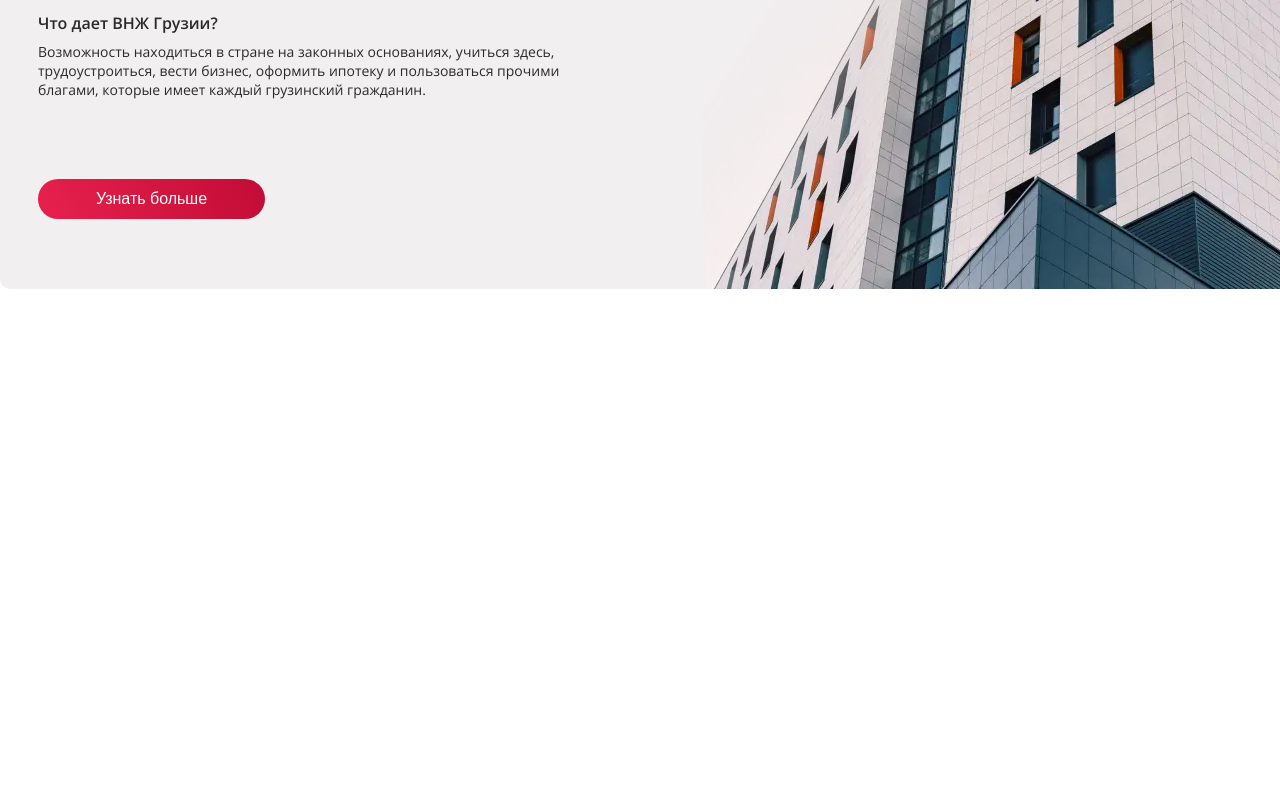
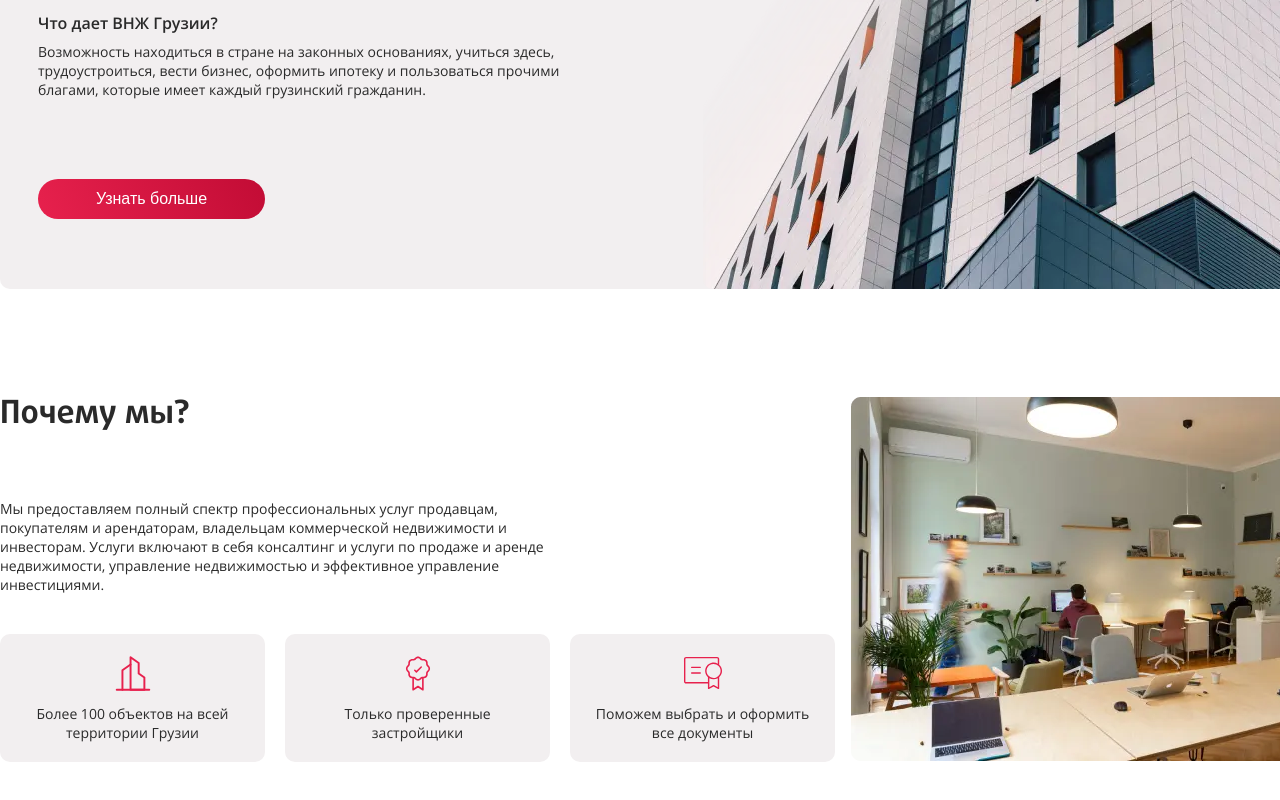
Before and after one commit to AstasiaG/thefirstrealty, a website: page src/index.html in a window 1280 px wide. Shown: the part 3034-3834 px from the top of the page. Before the commit the page ends 3431 px from the top, so only its background shows below. Drawn offline with nearby package versions, Linux system fonts and the light colour scheme; files that its build step writes are made by us from their sources; files whose address does not match are found by name; a web font is replaced by a local one.

Commit message:
feat: add section about

```diff
--- a/src/index.html
+++ b/src/index.html
@@ -369,6 +369,50 @@
         </div>
       </div>
     </section>
+
+    <section class="about">
+      <div class="container">
+        <div class="about__inner">
+          <div class="about__content">
+            <h2 class="about__title title-m">Почему мы?</h2>
+            <p class="text about__desc">
+              Мы предоставляем полный спектр профессиональных услуг продавцам, покупателям и арендаторам, владельцам
+              коммерческой недвижимости и инвесторам. Услуги включают в себя консалтинг и услуги по продаже и аренде
+              недвижимости, управление недвижимостью и эффективное управление инвестициями.
+            </p>
+            <div class="about__advantages">
+              <div class="about__advantages-item">
+                <div class="about__advantages-img">
+                  <img src="./svg/about1.svg" alt="">
+                </div>
+                <p class="about__advantages-text text">
+                  Более 100 объектов на всей территории Грузии
+                </p>
+              </div>
+              <div class="about__advantages-item">
+                <div class="about__advantages-img">
+                  <img src="./svg/about2.svg" alt="">
+                </div>
+                <p class="about__advantages-text text">
+                  Только проверенные застройщики
+                </p>
+              </div>
+              <div class="about__advantages-item">
+                <div class="about__advantages-img">
+                  <img src="./svg/about3.svg" alt="">
+                </div>
+                <p class="about__advantages-text text">
+                  Поможем выбрать и оформить все документы
+                </p>
+              </div>
+            </div>
+          </div>
+          <div class="about__slider">
+            <img src="./img/about.webp">
+          </div>
+        </div>
+      </div>
+    </section>
   </main>
   <!-- <script src="https://code.jquery.com/jquery-3.7.1.min.js"></script>
   <script src="https://cdn.jsdelivr.net/npm/swiper@11/swiper-bundle.min.js"></script> -->
--- a/src/sass/main.scss
+++ b/src/sass/main.scss
@@ -193,3 +193,78 @@
     margin-top: 8rem;
   }
 }
+
+
+.about {
+
+  // .about__content
+
+  &__inner {
+    display: flex;
+    justify-content: space-between;
+  }
+
+  &__content {
+    width: 83.5rem;
+  }
+
+  &__title {
+    margin-bottom: 6.6rem;
+  }
+
+  &__desc {
+    width: 58rem;
+    margin-bottom: 4rem;
+  }
+
+  // .about__advantages
+
+  &__advantages {
+    display: flex;
+    justify-content: space-between;
+    width: 100%;
+
+    &-item {
+      display: flex;
+      flex-direction: column;
+      align-items: center;
+      justify-content: center;
+      gap: 1rem;
+      width: 26.5rem;
+      padding: 2rem 1.5rem;
+      background-color: $grey-light;
+      border-radius: 1rem;
+    }
+
+    &-img {
+      width: 4rem;
+      height: 4rem;
+    }
+
+    &-text {
+      text-align: center;
+    }
+  }
+
+  // .about__advantages-item
+
+  &__advantages-item {
+  }
+
+  // .about__advantages-img
+
+  &__advantages-img {
+  }
+
+  // .about__advantages-text
+
+  &__advantages-text {
+  }
+
+  // .about__slider
+
+  &__slider {
+    width: 58.9rem;
+    border-radius: 1rem;
+  }
+}
```
Also changed, not shown: dist/css/style.css, dist/css/style.min.css, dist/index.html.
